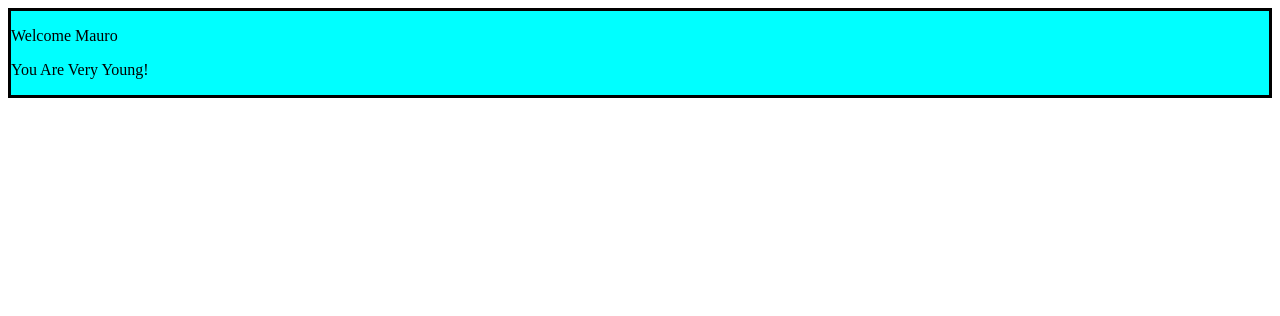
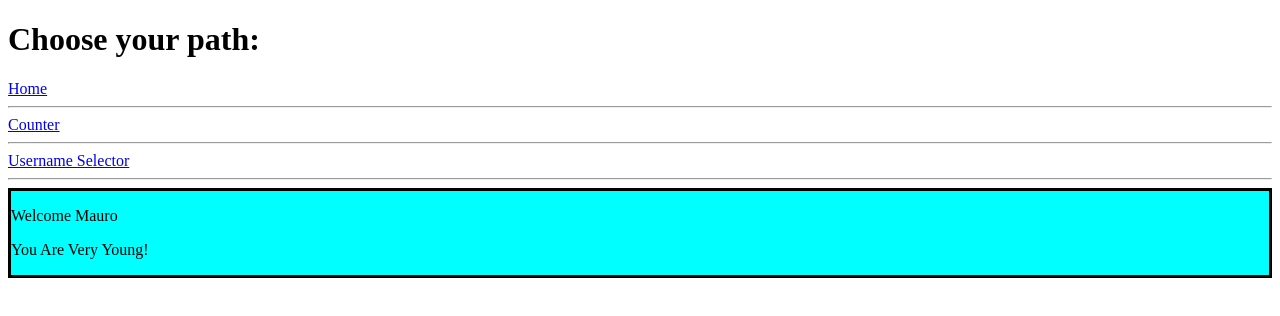
Before and after one commit to Lorenzoleggieri/esercizi-react, a React (Create React App) app: page / in a window 1280 px wide. Shown: the top 316 px of the page. Built offline with nearby package versions, Linux system fonts and the light colour scheme.

Commit message:
React Router ex 4 completed

```diff
--- a/src/App.js
+++ b/src/App.js
@@ -1,5 +1,5 @@
 import React from "react";
-import { Route, Routes } from "react-router-dom";
+import { Route, Routes, Link } from "react-router-dom";
 import { Welcome } from "./Welcome";
 import { Counter } from "./Counter";
 import { ShowGithubUser } from "./ShowGithubUser";
@@ -8,6 +8,13 @@ export class App extends React.Component {
 	render() {
 		return (
 			<div>
+				<h1>Choose your path:</h1>
+				<Link to="/">Home</Link>
+				<hr />
+				<Link to="/counter">Counter</Link>
+				<hr />
+				<Link to="users/:username">Username Selector</Link>
+				<hr />
 				<Routes>
 					<Route path="/" element={<Welcome name="Mauro" />} />
 					<Route path="counter" element={<Counter />} />
```
